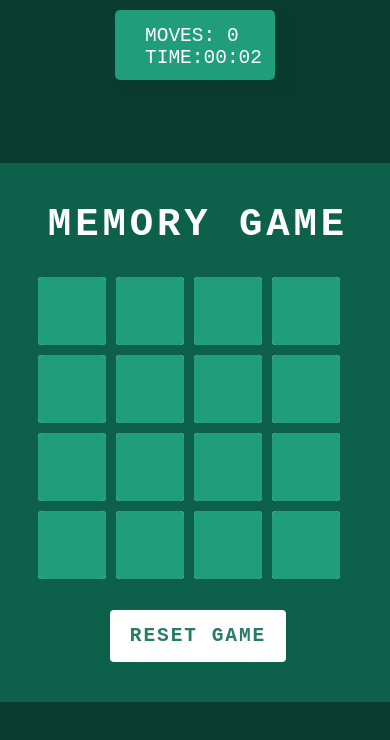
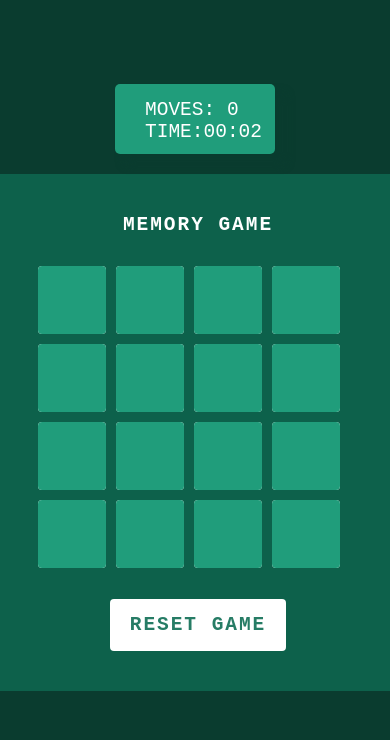
Before and after one commit to Pika003/Card-Matching-Game, a plain HTML site: page Card Matching Game/index.html in a window 390 px wide. Both pictures are taken after a click on the button "START GAME". Shown: the top 740 px of the page. Drawn offline with Linux system fonts and the light colour scheme.

Commit message:
fix some style

```diff
--- a/Card Matching Game/style.css
+++ b/Card Matching Game/style.css
@@ -22,7 +22,7 @@ body{
     border-radius: 5px;
     position: absolute;
     box-shadow: 10px 10px 10px #0a3c2f;
-    top: 10px;
+    top: 1vh;
     z-index: 10;
     display: block;
     position: absolute;
@@ -142,6 +142,9 @@ p,h2{
         width: 350px;
         height: 383px;
     }
+    .starts-container{
+        top: 10vh;
+    }
 }
 @media screen and (max-width: 445px) {
     .item{
@@ -154,6 +157,9 @@ p,h2{
     }
     .container{
         padding-left: 66px;
+    }
+    p,h2{
+        font-size: 1.5em;
     }
 }
 @media screen and (max-width: 388px) {
```
